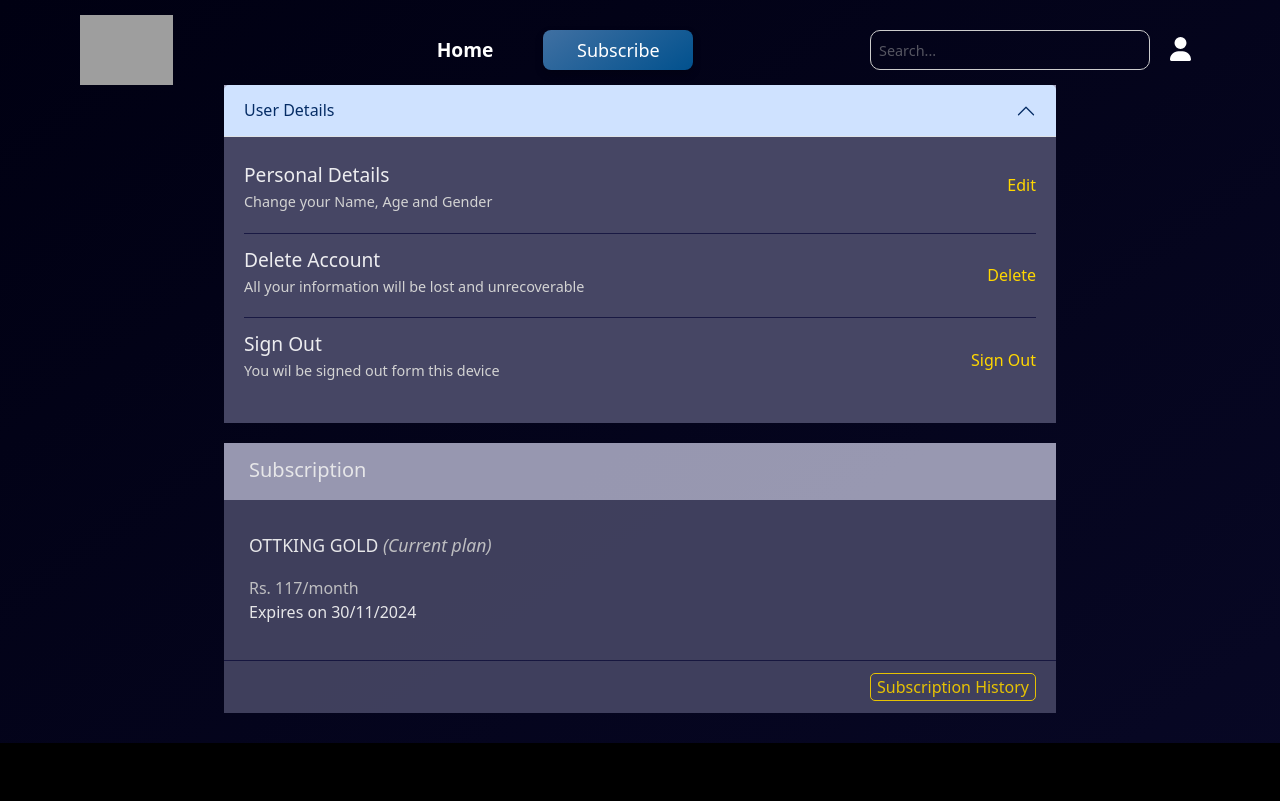
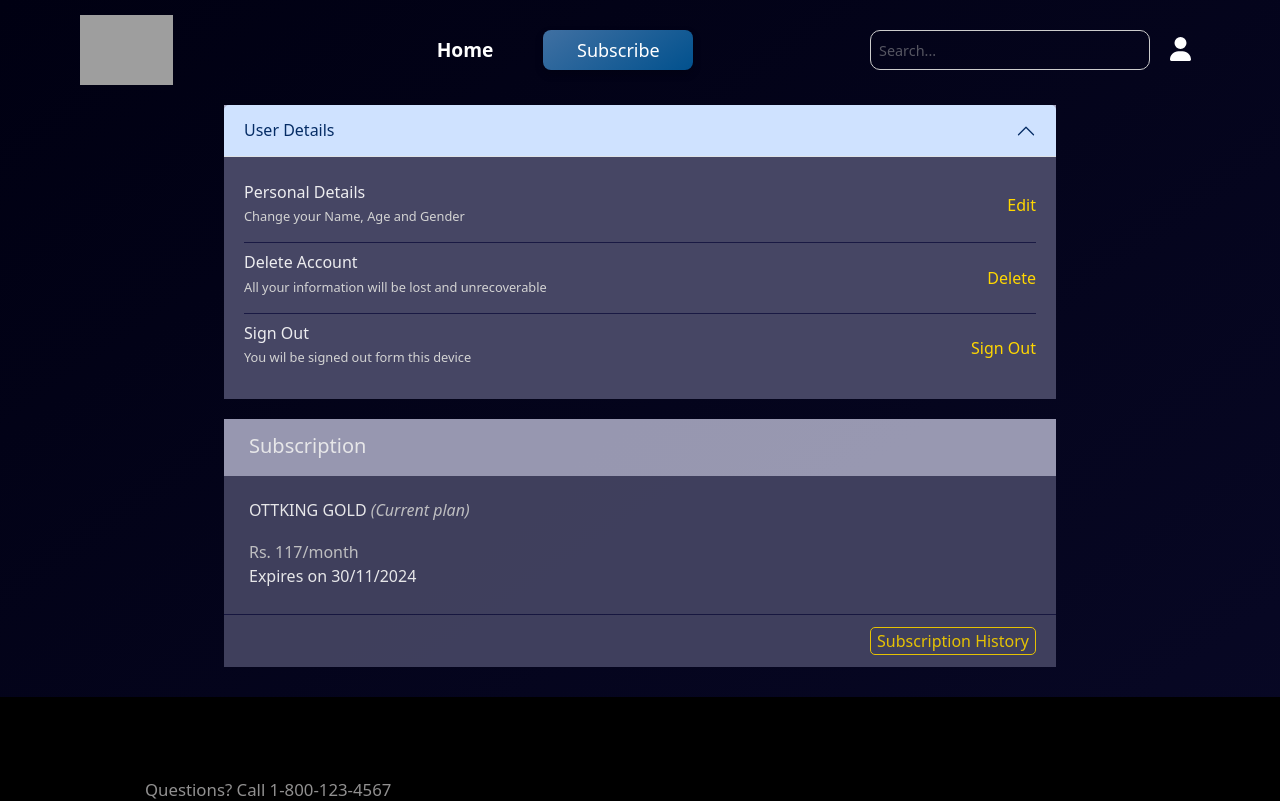
Before and after one commit to TirthaChakrabarti/ott-king-app, a React (Create React App) app: page /user-details in a window 1280 px wide. Shown: the top 801 px of the page. Built offline with nearby package versions, Linux system fonts and the light colour scheme; grey boxes are pictures that could not be loaded.

Commit message:
edit details and user account changes

```diff
--- a/src/styles/userAccount/editeDetails.css
+++ b/src/styles/userAccount/editeDetails.css
@@ -6,7 +6,7 @@
     /* background: rgb(70, 70, 100); */
     /* background: linear-gradient(145deg, #0a1128, #001f54); */
     background: linear-gradient(145deg, #001f54, #0a1128, #0d3b66);
-    box-shadow: 0 0 40px rgba(66, 153, 254, 0.7);
+    box-shadow: 0 0 30px rgba(66, 153, 254, 0.6);
     /* box-shadow: 0 4px 10px rgba(0, 0, 0, 0.5); */
     color: white;
     border: none !important;
@@ -19,7 +19,7 @@
   .edit-details-parent:hover {
     /* box-shadow: 0 5px 8px rgba(0, 119, 255, 0.8), 0 0 20px rgba(0, 119, 255, 0.8); */
     /* box-shadow: 0 8px 15px rgba(0, 0, 0, 0.5), 0 0 20px rgba(0, 119, 255, 0.8); */
-    box-shadow: 0 5px 10px rgba(0, 119, 255, 0.8), 0 0 25px rgba(0, 119, 255, 0.9);
+    box-shadow: 0 6px 12px rgba(0, 119, 255, 0.8), 0 0 30px rgba(0, 119, 255, 0.9);
   }
 
   .edit-header {
--- a/src/styles/userAccount/userAccount.css
+++ b/src/styles/userAccount/userAccount.css
@@ -1,7 +1,7 @@
 .account-details-parent {
     width: 65%;
     height: auto;
-    /* margin-top: 20px; */
+    margin-top: 20px;
     /* margin-bottom: 30px; */
 }
 
@@ -20,23 +20,11 @@
     background: rgb(168, 168, 193);
   }
 
-  /* .custom-accordion-header::after {
-    color: lightgray;
-  } */
-
   .custom-accordion-body {
     padding-top: 20px;
     padding-left: 25px;
-    padding-bottom: 20px;
+    padding-bottom: 0;
     background: rgb(70, 70, 100);
-  }
-
-  .account-details-subsections {
-    margin-bottom: 5px;
-  }
-
-  .account-details-subsections div {
-    margin-bottom: 4px;
   }
 
   .personal-details, .delete-account {
@@ -54,14 +42,14 @@
     margin-top: 10px;
     margin-bottom: 5px;
     color: white;
-    font-size: 1.2rem;
+    font-size: 1rem;
     font-weight: 400;
     opacity: 0.9;
   }
 
   .account-details-subsections p {
     color: lightgray;
-    font-size: 0.9rem;
+    font-size: 0.8rem;
   }
 
 
@@ -85,19 +73,20 @@
     padding-bottom: 10px;
     padding-left: 25px;
     color: white;
+    font-size: 0.8rem;
     font-weight: 300;
     background: rgb(168, 168, 193);
 }
 
 .subscription-details {
-    padding-top: 20px;
+    padding-top: 10px;
     padding-left: 25px;
-    padding-bottom: 20px;
+    padding-bottom: 10px;
     background: rgb(70, 70, 100);
 }
 
 #plan-name {
-    font-size: 1.1rem;
+    /* font-size: 1.1rem; */
     color: white;
     margin-top: 12px;
     margin-bottom: 18px;
--- a/src/utils/priceSection/priceSection.jsx
+++ b/src/utils/priceSection/priceSection.jsx
@@ -2,7 +2,6 @@
 
 import PriceCard from "./priceCard";
 import LogoSection from "../LogoSection/LogoSection";
-// import FullLogoList from "../LogoSection/FullLogoList";
 
 import '../../styles/homeSections/logoSection.css';
 
```
